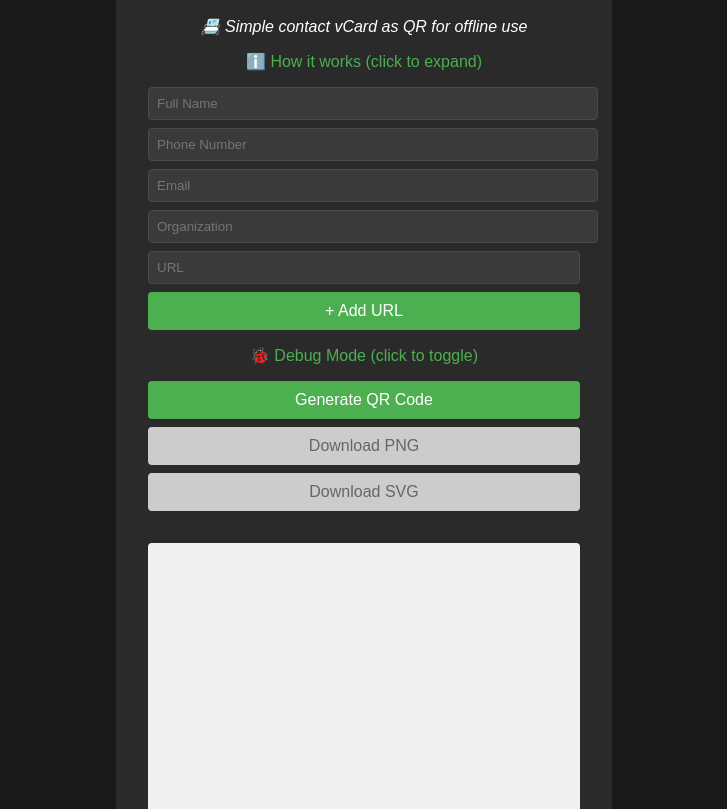
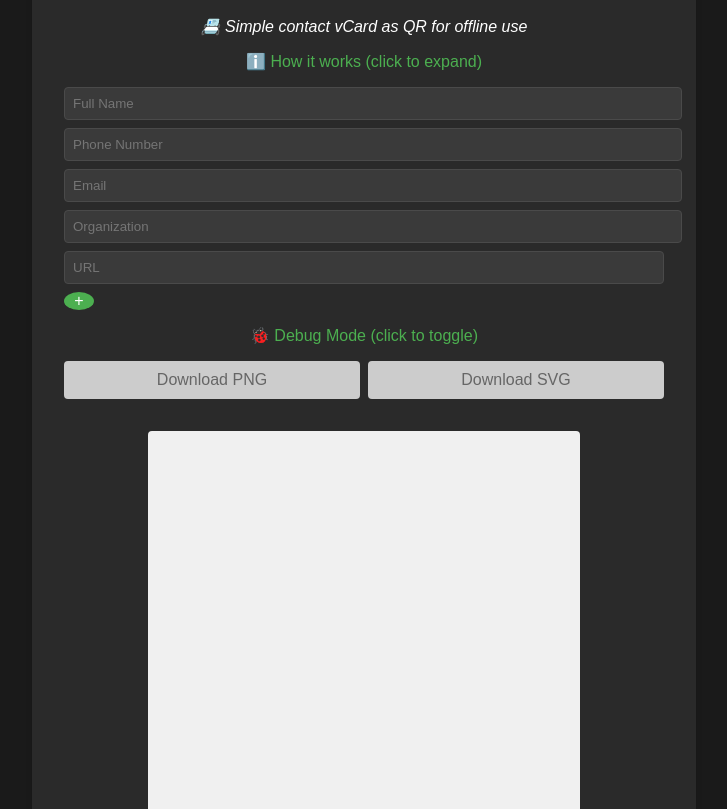
Before and after one commit to edgarsj/qrcontact, a website built with webpack: page src/index.html in a window 1280 px wide. Shown: the part 143-952 px from the top of the page, without its empty margins (276-1003 px from the left). Built offline with nearby package versions, Linux system fonts and the light colour scheme.

Commit message:
autogen, plus some url field improvements

```diff
--- a/src/index.html
+++ b/src/index.html
@@ -34,7 +34,8 @@
             display: flex;
             flex-direction: column;
             align-items: center;
-            max-width: 90vw;
+            width: 90%;
+            max-width: 600px;
         }
 
         .input-group {
@@ -64,6 +65,25 @@
             flex-grow: 1;
         }
 
+        .url-btn {
+            background-color: #4CAF50;
+            color: white;
+            width: 30px;
+            height: 30px;
+            border: none;
+            border-radius: 50%;
+            cursor: pointer;
+            font-size: 16px;
+            display: flex;
+            justify-content: center;
+            align-items: center;
+            padding: 0;
+        }
+
+        .url-btn:hover {
+            background-color: #45a049;
+        }
+
         textarea {
             width: 100%;
             height: 150px;
@@ -78,7 +98,6 @@
 
         .button-group {
             display: flex;
-            flex-direction: column;
             gap: 0.5rem;
             margin-bottom: 1rem;
             width: 100%;
@@ -92,7 +111,7 @@
             border-radius: 4px;
             cursor: pointer;
             font-size: 16px;
-            width: 100%;
+            flex: 1;
         }
 
         button:hover:not(:disabled) {
@@ -163,7 +182,7 @@
     </style>
 </head>
 
-<body></body>
+<body>
     <div class="container">
         <div class="content">
             <h1>Share Contact QR Image</h1>
@@ -179,9 +198,9 @@
                     <li>The phone identifies the content as a vCard</li>
                     <li>It prompts the user to add the contact information to their address book</li>
                 </ol>
-            <p>This allows for quick and easy sharing of contact details without the need for internet connectivity or
-                manual input. Perfect for business cards, events, or any situation where you want to share your contact
-                info efficiently!</p>
+                <p>This allows for quick and easy sharing of contact details without the need for internet connectivity
+                    or manual input. Perfect for business cards, events, or any situation where you want to share your
+                    contact info efficiently!</p>
             </div>
             <div class="input-group">
                 <input type="text" id="nameInput" placeholder="Full Name">
@@ -191,15 +210,14 @@
                 <div id="urlContainer">
                     <div class="url-group">
                         <input type="url" class="urlInput" placeholder="URL">
-                    <button class="removeUrlBtn" style="display:none;">-</button>
+                        <button class="url-btn removeUrlBtn" style="display:none;">-</button>
                     </div>
                 </div>
-            <button id="addUrlBtn">+ Add URL</button>
+                <button class="url-btn" id="addUrlBtn">+</button>
             </div>
             <div class="debug-toggle" id="debugToggle">🐞 Debug Mode (click to toggle)</div>
             <textarea id="vCardText" placeholder="vCard content will be generated here"></textarea>
             <div class="button-group">
-            <button id="generateBtn">Generate QR Code</button>
                 <button id="downloadPNG" disabled>Download PNG</button>
                 <button id="downloadSVG" disabled>Download SVG</button>
             </div>
--- a/src/index.js
+++ b/src/index.js
@@ -8,7 +8,6 @@ document.addEventListener('DOMContentLoaded', () => {
     const urlContainer = document.getElementById('urlContainer');
     const addUrlBtn = document.getElementById('addUrlBtn');
     const vCardText = document.getElementById('vCardText');
-    const generateBtn = document.getElementById('generateBtn');
     const qrcodeDiv = document.getElementById('qrcode');
     const downloadPNGBtn = document.getElementById('downloadPNG');
     const downloadSVGBtn = document.getElementById('downloadSVG');
@@ -27,21 +26,12 @@ document.addEventListener('DOMContentLoaded', () => {
 
     // Add event listeners for input fields
     [nameInput, phoneInput, emailInput, orgInput].forEach(input => {
-        input.addEventListener('input', updateVCard);
+        input.addEventListener('input', updateVCardAndQR);
     });
 
     addUrlBtn.addEventListener('click', addUrlField);
-    urlContainer.addEventListener('input', updateVCard);
+    urlContainer.addEventListener('input', updateVCardAndQR);
     urlContainer.addEventListener('click', handleUrlContainerClick);
-
-    generateBtn.addEventListener('click', () => {
-        const text = vCardText.value;
-        if (text) {
-            currentQRText = text;
-            generateQRCode(text);
-            enableDownloadButtons(true);
-        }
-    });
 
     downloadPNGBtn.addEventListener('click', () => downloadQRCode('png'));
     downloadSVGBtn.addEventListener('click', () => downloadQRCode('svg'));
@@ -61,20 +51,20 @@ document.addEventListener('DOMContentLoaded', () => {
         urlGroup.className = 'url-group';
         urlGroup.innerHTML = `
             <input type="url" class="urlInput" placeholder="URL">
-            <button class="removeUrlBtn">-</button>
+            <button class="url-btn removeUrlBtn">-</button>
         `;
         urlContainer.appendChild(urlGroup);
-        updateVCard();
+        updateVCardAndQR();
     }
 
     function handleUrlContainerClick(event) {
         if (event.target.classList.contains('removeUrlBtn')) {
             event.target.closest('.url-group').remove();
-            updateVCard();
+            updateVCardAndQR();
         }
     }
 
-    function updateVCard() {
+    function updateVCardAndQR() {
         const name = nameInput.value;
         const phone = phoneInput.value;
         const email = emailInput.value;
@@ -92,6 +82,9 @@ document.addEventListener('DOMContentLoaded', () => {
         vCardContent += 'END:VCARD';
 
         vCardText.value = vCardContent;
+        currentQRText = vCardContent;
+        generateQRCode(vCardContent);
+        enableDownloadButtons(true);
     }
 
     function createEmptyCanvas() {
```
Lines whose indentation alone changed are shown as unchanged.
